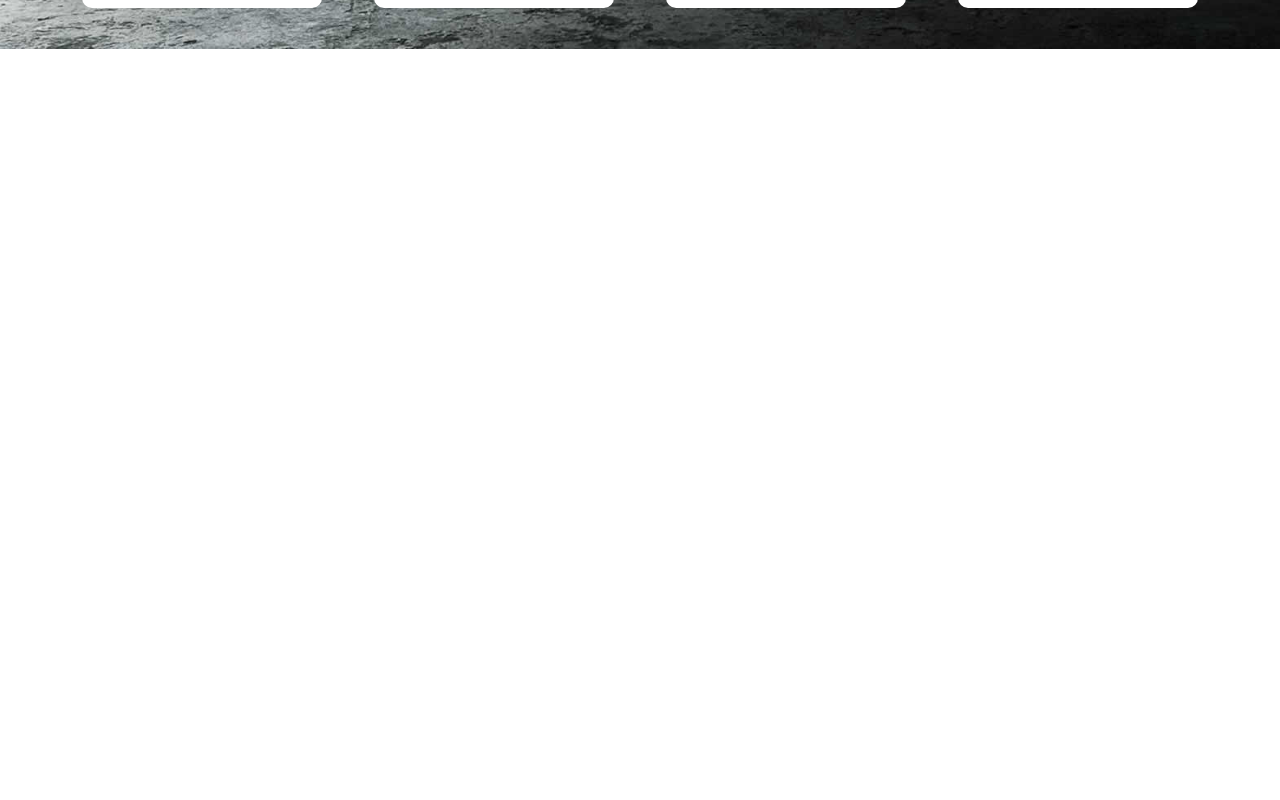
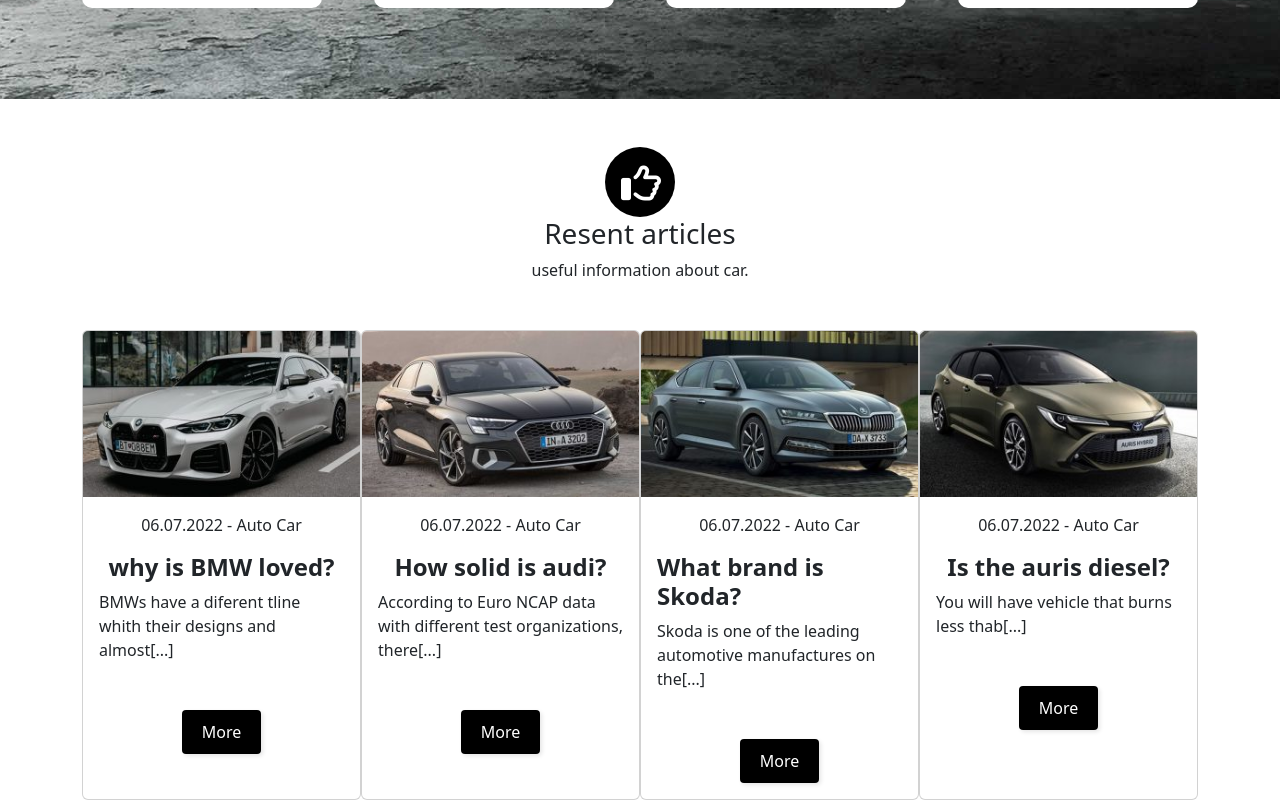
Before and after one commit to Sebastian-ivaniczki/proj-html-vuejs, a Vue app: page / in a window 1280 px wide. Shown: the part 3907-4707 px from the top of the page. Before the commit the page ends 3956 px from the top, so only its background shows below. Built offline with nearby package versions, Linux system fonts and the light colour scheme; the HTML template or start-up script is replaced by a standard one.

Commit message:
add articles section (component)

```diff
--- a/src/App.vue
+++ b/src/App.vue
@@ -1,11 +1,12 @@
 <script>
+import ResentArticles from './components/partials/ResentArticles.vue';
 import CostumersInfo from './components/partials/CostumersInfo.vue';
 import { store } from './components/data/store';
 import AppHeader from './components/AppHeader.vue';
 import AppMain from './components/AppMain.vue';
 import AppFooter from './components/AppFooter.vue';
 export default {
-  components: { AppHeader, AppMain, AppFooter, CostumersInfo },
+  components: { AppHeader, AppMain, AppFooter, CostumersInfo, ResentArticles },
   data() {
     return {
       store,
@@ -28,6 +29,7 @@
   <app-main></app-main>
 </div>
  <costumers-info></costumers-info>
+ <resent-articles></resent-articles>
 <app-footer></app-footer>
 </template>
 
--- a/src/components/data/dataBase.js
+++ b/src/components/data/dataBase.js
@@ -89,4 +89,35 @@
       img: "comment-bg-autocar",
 
     },
-  ]
+  ];
+
+  export const articles = [
+    {
+      id: "1",
+      type:"autocar",
+      date : "06.07.2022",
+      title: "why is BMW loved?",
+      description: "BMWs have a diferent tline whith their designs and almost[...]",
+    },
+    {
+      id: "2",
+      type:"autocar",
+      date : "06.07.2022",
+      title: "How solid is audi?",
+      description: "According to Euro NCAP data with different test organizations, there[...]",
+    },
+    {
+      id: "3",
+      type:"autocar",
+      date : "06.07.2022",
+      title: "What brand is Skoda?",
+      description: "Skoda is one of the leading automotive manufactures on the[...]",
+    },
+    {
+      id: "4",
+      type:"autocar",
+      date : "06.07.2022",
+      title: "Is the auris diesel?",
+      description: "You will have vehicle that burns less thab[...]",
+    },
+  ];
--- a/src/components/partials/CostumersInfo.vue
+++ b/src/components/partials/CostumersInfo.vue
@@ -49,7 +49,7 @@
 
 <style scoped lang="scss">
     .background{
-        height: 700px;
+        height: 750px;
         width: 100%;
         background-image: url(../../assets/img/comment-bg-autocar.jpg);
         background-position: center;
--- /dev/null
+++ b/src/components/partials/ResentArticles.vue
@@ -0,0 +1,101 @@
+<script>
+    import BaseButton from './BaseButton.vue';
+    import { articles } from '../data/dataBase';
+    export default {
+        name: "ResentArticles",
+        components: { BaseButton },
+        dtata() {
+            return {
+                articles
+            }
+        }
+
+    }
+</script>
+
+<template>
+    <div class="container">
+        <div class="section-title">
+            <div class="sec-container">
+                <i class="fa-regular fa-thumbs-up"></i>
+            </div>
+            <h3>Resent articles</h3>
+            <p>useful information about car.</p>
+        </div>
+        <div class="card-dek">
+            <div class="card" style="width: 18rem;">
+                <img src="../../assets/img/news-autocar-1-300x180.jpg" class="card-img-top" alt="...">
+                <div class="card-body">
+                    <p class="card-text">06.07.2022 - Auto Car</p>
+                    <h4><strong>why is BMW loved?</strong></h4>
+                    <p class="mb-5">BMWs have a diferent tline whith their designs and almost[...]</p>
+                    <base-button :buttonStyles="{backgroundColor: '#000',  color: '#fff' }">More</base-button>
+                </div>
+            </div>
+
+            <div class="card" style="width: 18rem;">
+                <img src="../../assets/img/news-autocar-2-300x180.jpg" class="card-img-top" alt="...">
+                <div class="card-body">
+                    <p class="card-text">06.07.2022 - Auto Car</p>
+                    <h4><strong>How solid is audi?</strong></h4>
+                    <p class="mb-5">According to Euro NCAP data with different test organizations, there[...]</p>
+                    <base-button :buttonStyles="{backgroundColor: '#000',  color: '#fff' }">More</base-button>
+                </div>
+            </div>
+
+            <div class="card" style="width: 18rem;">
+                <img src="../../assets/img/news-autocar-6-300x180.jpg" class="card-img-top" alt="...">
+                <div class="card-body">
+                    <p class="card-text">06.07.2022 - Auto Car</p>
+                    <h4><strong>What brand is Skoda?</strong></h4>
+                    <p class="mb-5">Skoda is one of the leading automotive manufactures on the[...]</p>
+                    <base-button :buttonStyles="{backgroundColor: '#000',  color: '#fff' }">More</base-button>
+                </div>
+            </div>
+
+            <div class="card" style="width: 18rem;">
+                <img src="../../assets/img/news-autocar-5-300x180.jpg" class="card-img-top" alt="...">
+                <div class="card-body">
+                    <p class="card-text">06.07.2022 - Auto Car</p>
+                    <h4><strong>Is the auris diesel?</strong></h4>
+                    <p class="mb-5">You will have vehicle that burns less thab[...]</p>
+                    <base-button :buttonStyles="{backgroundColor: '#000',  color: '#fff' }">More</base-button>
+                </div>
+            </div>
+        </div>
+
+    </div>
+</template>
+
+<style scoped lang="scss">
+ .section-title{
+    text-align: center;
+    margin-top: 3rem;
+    margin-bottom: 2rem;
+    display: flex;
+    flex-direction: column;
+    align-items: center;
+    .sec-container{
+        height: 70px;
+        width: 70px;
+        border-radius: 50%;
+        color: #fff;
+        background-color: #000;
+        text-align: center;
+
+        i{
+            font-size: 40px;
+            padding: 1rem;
+        }
+    }
+ }
+ .card-dek{
+    display: flex;
+    justify-content: space-between;
+ }
+ .card-body{
+    display: flex;
+    flex-direction: column;
+    align-items: center;
+ }
+</style>
```
